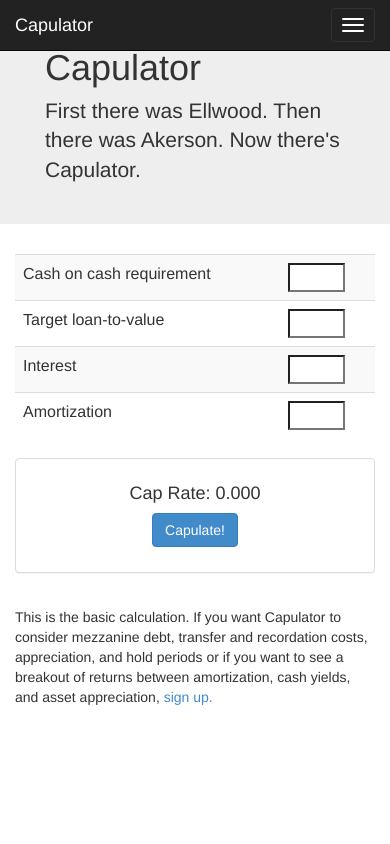
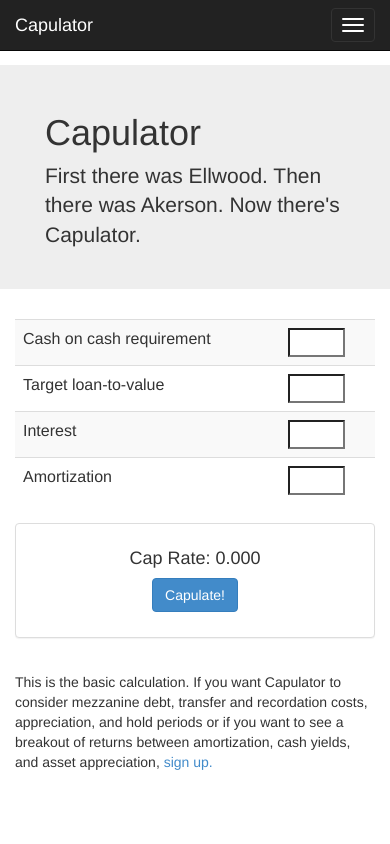
Before and after one commit to blaino/vinnerator, a Python web app: template templates/basic.html in a window 390 px wide. Run offline with Jinja, Linux system fonts and the light colour scheme; the template is opened without the code that fills it, so the values that code supplies are empty; some libraries are stand-ins or nearby versions.

Commit message:
Fixed top margin small format problem

```diff
--- a/static/css/app.css
+++ b/static/css/app.css
@@ -1,11 +1,5 @@
 body {
   padding-top: 65px;
-}
-
-@media (max-width: 979px) {
-  body {
-    padding-top: 0px;
-  }
 }
 
 .right {
```
